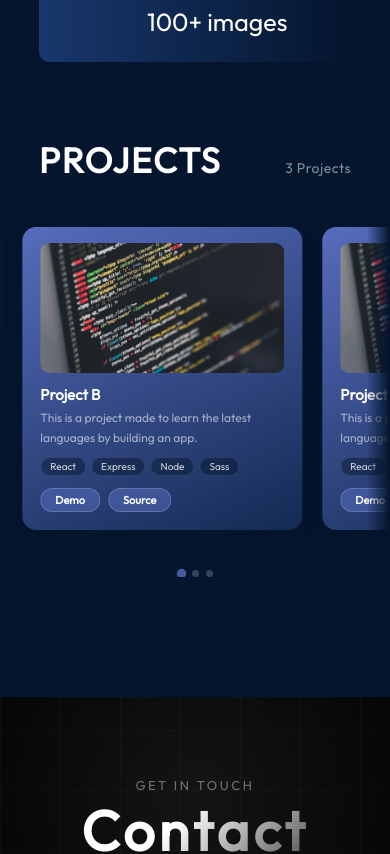
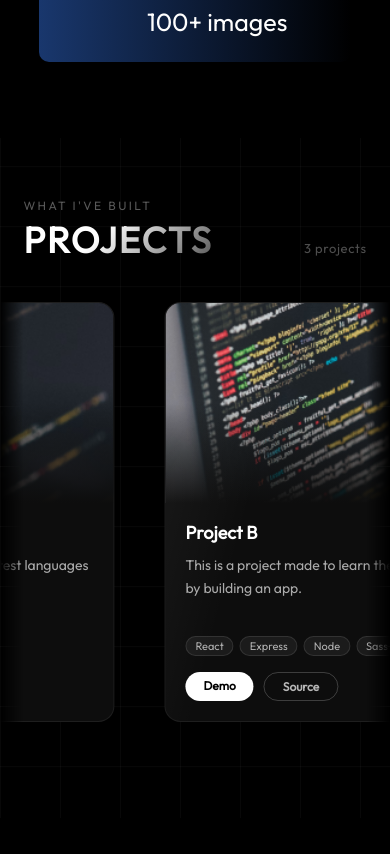
Before and after one commit to rutupatil0833/portfolio-website, a React (Vite) app in the folder react-portfolio-main/: page / in a window 390 px wide. Shown: the part 3960-4814 px from the top of the page. Built offline with nearby package versions, Linux system fonts and the light colour scheme.

Commit message:
Project Section

```diff
--- a/react-portfolio-main/src/components/Projects/ProjectCard.jsx
+++ b/react-portfolio-main/src/components/Projects/ProjectCard.jsx
@@ -7,6 +7,7 @@ export const ProjectCard = ({
 }) => {
   return (
     <div className={styles.card}>
+
       {active && (
         <div className={styles.activeBadge}>
           <span className={styles.activeDot} />
@@ -20,27 +21,32 @@ export const ProjectCard = ({
           alt={`Screenshot of ${title}`}
           className={styles.image}
         />
+        <div className={styles.imgOverlay} />
       </div>
 
+      <div className={styles.body}>
         <h3 className={styles.title}>{title}</h3>
         <p className={styles.description}>{description}</p>
 
         <ul className={styles.skills}>
           {skills.map((skill, id) => (
-          <li key={id} className={styles.skill}>
-            {skill}
-          </li>
+            <li key={id} className={styles.skill}>{skill}</li>
           ))}
         </ul>
 
         <div className={styles.links}>
-        <a href={demo} className={styles.link} target="_blank" rel="noreferrer">
+          <a href={demo} className={`${styles.link} ${styles.linkPrimary}`}
+             target="_blank" rel="noreferrer">
             Demo
           </a>
-        <a href={source} className={styles.link} target="_blank" rel="noreferrer">
+          <a href={source} className={`${styles.link} ${styles.linkGhost}`}
+             target="_blank" rel="noreferrer">
             Source
           </a>
         </div>
       </div>
+
+      <div className={styles.shimmer} />
+    </div>
   );
 };
--- a/react-portfolio-main/src/components/Projects/ProjectCard.module.css
+++ b/react-portfolio-main/src/components/Projects/ProjectCard.module.css
@@ -1,63 +1,54 @@
 @import "../../vars.css";
 
-/* ── card ── */
 .card {
-  flex: 0 0 280px;
-  border-radius: 14px;
-  background: linear-gradient(155deg, #576cbc 0%, #132a53 100%);
-  padding: 16px 18px 18px;
+  flex: 0 0 360px;
+  height: 420px;
+  border-radius: 16px;
+  background: #0d0d0d;
+  border: 1px solid rgba(255, 255, 255, 0.07);
   display: flex;
   flex-direction: column;
   position: relative;
   overflow: hidden;
   cursor: pointer;
-  box-shadow: 0 6px 20px rgba(4, 21, 45, 0.3);
   transition: transform 0.35s cubic-bezier(0.22, 1, 0.36, 1),
+              border-color 0.35s ease,
               box-shadow 0.35s ease;
+  margin: 0 10px;
 }
 
 .card:hover {
-  transform: translateY(-6px) scale(1.02);
-  box-shadow: 0 18px 36px rgba(4, 21, 45, 0.55);
+  transform: translateY(-8px) scale(1.02);
+  border-color: rgba(255, 255, 255, 0.18);
+  box-shadow: 0 24px 48px rgba(0, 0, 0, 0.6), 0 0 0 1px rgba(255, 255, 255, 0.06);
 }
 
-/* shimmer sweep on hover */
-.card::after {
-  content: "";
+.shimmer {
   position: absolute;
-  top: 0;
-  left: -80%;
-  width: 50%;
-  height: 100%;
-  background: linear-gradient(
-    90deg,
-    transparent,
-    rgba(255, 255, 255, 0.07),
-    transparent
-  );
+  inset: 0;
+  background: linear-gradient(105deg, transparent 40%, rgba(255, 255, 255, 0.04) 50%, transparent 60%);
+  background-size: 200% 100%;
+  background-position: -100% 0;
   pointer-events: none;
-}
-.card:hover::after {
-  animation: shimmer 0.7s ease forwards;
+  transition: background-position 0.6s ease;
 }
 
-@keyframes shimmer {
-  from { left: -80%; }
-  to   { left: 130%; }
+.card:hover .shimmer {
+  background-position: 200% 0;
 }
 
-/* ── active badge ── */
 .activeBadge {
   position: absolute;
   top: 10px;
   right: 10px;
+  z-index: 2;
   display: flex;
   align-items: center;
   gap: 4px;
   font-size: 10px;
   font-weight: 500;
   color: #a8ffcb;
-  background: rgba(0, 180, 80, 0.18);
+  background: rgba(0, 180, 80, 0.15);
   border: 0.5px solid rgba(0, 220, 100, 0.3);
   border-radius: 100px;
   padding: 2px 9px;
@@ -68,26 +59,16 @@
   height: 5px;
   border-radius: 50%;
   background: #00e667;
-  animation: pulse 1.6s ease-in-out infinite;
+  animation: pulseDot 1.6s ease-in-out infinite;
 }
 
-@keyframes pulse {
-  0%, 100% { opacity: 1;  transform: scale(1);   }
-  50%       { opacity: 0.4; transform: scale(0.7); }
-}
-
-/* ── image ── */
 .imgWrap {
+  position: relative;
   width: 100%;
-  height: 130px;
-  border-radius: 9px;
+  height: 200px;
   overflow: hidden;
-  background: rgba(255, 255, 255, 0.07);
-  margin-bottom: 12px;
-  transition: transform 0.4s ease;
-}
-.card:hover .imgWrap {
-  transform: scale(1.04);
+  background: #111;
+  flex-shrink: 0;
 }
 
 .image {
@@ -95,71 +76,106 @@
   height: 100%;
   object-fit: cover;
   display: block;
-  transition: transform 0.4s ease;
+  transition: transform 0.5s ease;
 }
 
-/* ── text ── */
+.card:hover .image {
+  transform: scale(1.06);
+}
+
+.imgOverlay {
+  position: absolute;
+  inset: 0;
+  background: linear-gradient(to bottom, transparent 50%, #0d0d0d 100%);
+  pointer-events: none;
+}
+
+.body {
+  display: flex;
+  flex-direction: column;
+  flex: 1;
+  padding: 18px 20px 20px;
+  gap: 10px;
+}
+
 .title {
-  font-size: 15px;
+  font-size: 18px;
   font-weight: 700;
   color: #ffffff;
-  margin-bottom: 4px;
   transition: color 0.2s;
 }
+
 .card:hover .title {
-  color: #b0c4ff;
+  color: #c8d8ff;
 }
 
 .description {
-  font-size: 12px;
-  font-weight: 400;
-  color: rgba(255, 255, 255, 0.58);
-  line-height: 1.6;
-  margin-bottom: 10px;
+  font-size: 14px;
+  color: rgba(255, 255, 255, 0.65);
+  line-height: 1.65;
   flex: 1;
 }
 
-/* ── skills ── */
 .skills {
   display: flex;
   flex-wrap: wrap;
-  gap: 5px;
+  gap: 6px;
   list-style: none;
-  margin-bottom: 12px;
 }
 
 .skill {
-  font-size: 10px;
-  color: rgba(255, 255, 255, 0.8);
-  background: rgba(4, 21, 45, 0.45);
+  font-size: 11px;
+  color: rgba(255, 255, 255, 0.65);
+  background: rgba(255, 255, 255, 0.06);
   border: 0.5px solid rgba(255, 255, 255, 0.1);
   border-radius: 100px;
   padding: 2px 9px;
   transition: background 0.2s, transform 0.2s;
 }
+
 .card:hover .skill {
-  background: rgba(87, 108, 188, 0.5);
+  background: rgba(255, 255, 255, 0.12);
   transform: translateY(-1px);
 }
 
-/* ── links ── */
 .links {
   display: flex;
-  gap: 8px;
+  gap: 10px;
+  margin-top: 6px;
 }
 
 .link {
-  font-size: 11px;
+  font-size: 12px;
   font-weight: 600;
+  text-decoration: none;
+  border-radius: 100px;
+  padding: 6px 18px;
+  transition: background 0.2s, transform 0.15s, color 0.2s;
+}
+
+.linkPrimary {
+  color: #000;
+  background: #ffffff;
+}
+
+.linkPrimary:hover {
+  background: #e0e0e0;
+  transform: scale(1.05);
+}
+
+.linkGhost {
+  color: rgba(255, 255, 255, 0.7);
+  background: transparent;
+  border: 0.5px solid rgba(255, 255, 255, 0.2);
+}
+
+.linkGhost:hover {
   color: #fff;
-  text-decoration: none;
-  background: rgba(87, 108, 188, 0.55);
-  border: 0.5px solid rgba(255, 255, 255, 0.18);
-  border-radius: 100px;
-  padding: 4px 14px;
-  transition: background 0.2s, transform 0.15s;
+  background: rgba(255, 255, 255, 0.08);
+  transform: scale(1.05);
 }
-.link:hover {
-  background: rgba(87, 108, 188, 0.9);
-  transform: scale(1.06);
+
+@keyframes pulseDot {
+  0%, 100% { opacity: 1; transform: scale(1); }
+  50% { opacity: 0.3; transform: scale(0.6); }
 }
--- a/react-portfolio-main/src/components/Projects/Projects.jsx
+++ b/react-portfolio-main/src/components/Projects/Projects.jsx
@@ -1,39 +1,51 @@
-import React, { useRef, useState } from "react";
+
+import React, { useRef, useState, useEffect } from "react";
 import styles from "./Projects.module.css";
 import projects from "../../data/projects.json";
 import { ProjectCard } from "./ProjectCard";
 
 export const Projects = () => {
-  const trackRef = useRef(null);
   const [paused, setPaused] = useState(false);
+  const sectionRef = useRef(null);
+
+  useEffect(() => {
+    const observer = new IntersectionObserver(
+      ([entry]) => {
+        if (entry.isIntersecting)
+          entry.target.classList.add(styles.visible);
+      },
+      { threshold: 0.15 }
+    );
+    if (sectionRef.current) observer.observe(sectionRef.current);
+    return () => observer.disconnect();
+  }, []);
 
   return (
-    <section className={styles.container} id="projects">
+    <section className={styles.container} id="projects" ref={sectionRef}>
+
+      {/* background grid */}
+      <div className={styles.grid} />
+
       <div className={styles.header}>
-        <h2 className={styles.title}>Projects</h2>
-        <span className={styles.count}>{projects.length} Projects</span>
+        <div className={styles.headerLeft}>
+          <span className={styles.eyebrow}>What I've built</span>
+          <h2 className={styles.title}>Projects</h2>
+        </div>
+        <span className={styles.count}>{projects.length} projects</span>
       </div>
 
       <div className={styles.viewport}>
         <div
           className={`${styles.track} ${paused ? styles.paused : ""}`}
-          ref={trackRef}
           onMouseEnter={() => setPaused(true)}
           onMouseLeave={() => setPaused(false)}
         >
-          {/* Duplicate array for seamless infinite loop */}
           {[...projects, ...projects].map((project, id) => (
             <ProjectCard key={id} project={project} />
           ))}
         </div>
       </div>
 
-      {/* Dot indicators */}
-      <div className={styles.dotsRow}>
-        {projects.map((_, i) => (
-          <span key={i} className={styles.dot} />
-        ))}
-      </div>
-    </section>
+        </section>
   );
 };
--- a/react-portfolio-main/src/components/Projects/Projects.module.css
+++ b/react-portfolio-main/src/components/Projects/Projects.module.css
@@ -1,66 +1,115 @@
 @import "../../vars.css";
 
-/* ── section ── */
 .container {
+  position: relative;
   margin-top: 76px;
-  color: var(--color-text);
-  overflow: hidden; /* clip the sliding track */
+  padding: 60px 0 80px;
+  background: #000;
+  overflow: hidden;
+  color: #fff;
 }
 
 .header {
   display: flex;
-  align-items: baseline;
+  align-items: flex-end;
   justify-content: space-between;
-  margin-left: 10%;
-  margin-right: 10%;
-  margin-bottom: 37px;
+  margin: 0 10% 40px;
+  opacity: 0;
+  transform: translateY(24px);
+  transition: opacity 0.7s ease, transform 0.7s ease;
+}
+
+.visible .header {
+  opacity: 1;
+  transform: translateY(0);
+}
+
+.headerLeft {
+  display: flex;
+  flex-direction: column;
+  gap: 4px;
+}
+
+.eyebrow {
+  font-size: 12px;
+  letter-spacing: 0.2em;
+  text-transform: uppercase;
+  color: rgba(255, 255, 255, 0.35);
 }
 
 .title {
-  font-size: 35px;
-  font-weight: 700;
-  letter-spacing: 1.75px;
+  font-size: 48px;
+  font-weight: 900;
+  letter-spacing: 2px;
   text-transform: uppercase;
+  background: linear-gradient(135deg, #fff 40%, #555 100%);
+  -webkit-background-clip: text;
+  -webkit-text-fill-color: transparent;
+  background-clip: text;
 }
 
 .count {
-  font-size: 14px;
+  font-size: 13px;
   font-weight: 400;
-  opacity: 0.5;
-  letter-spacing: 0.5px;
+  color: rgba(255, 255, 255, 0.3);
+  letter-spacing: 0.05em;
+  padding-bottom: 6px;
 }
 
-/* ── slider ── */
+.grid {
+  position: absolute;
+  inset: 0;
+  background-image:
+    linear-gradient(rgba(255, 255, 255, 0.03) 1px, transparent 1px),
+    linear-gradient(90deg, rgba(255, 255, 255, 0.03) 1px, transparent 1px);
+  background-size: 60px 60px;
+  pointer-events: none;
+  z-index: 0;
+  animation: gridScroll 14s linear infinite;
+}
+
 .viewport {
+  position: relative;
+  z-index: 1;
   width: 100%;
   overflow: hidden;
   padding: 8px 0 16px;
-  /* fade edges */
-  -webkit-mask-image: linear-gradient(
-    to right,
-    transparent 0%,
-    black 6%,
-    black 94%,
-    transparent 100%
-  );
-  mask-image: linear-gradient(
-    to right,
-    transparent 0%,
-    black 6%,
-    black 94%,
-    transparent 100%
-  );
+  mask-image: linear-gradient(to right, transparent 0%, black 6%, black 94%, transparent 100%);
+  -webkit-mask-image: linear-gradient(to right, transparent 0%, black 6%, black 94%, transparent 100%);
 }
 
 .track {
   display: flex;
-  gap: 20px;
+  gap: 30px;
   width: max-content;
-  animation: scrollLeft 30s linear infinite;
+  animation: scrollLeft 40s linear infinite;
 }
 
 .track.paused {
   animation-play-state: paused;
+}
+
+.dotsRow {
+  position: relative;
+  z-index: 1;
+  display: flex;
+  justify-content: center;
+  gap: 7px;
+  margin-top: 28px;
+}
+
+.dot {
+  width: 6px;
+  height: 6px;
+  border-radius: 50%;
+  background: rgba(255, 255, 255, 0.2);
+  transition: opacity 0.3s, transform 0.3s;
+}
+
+.dotActive {
+  background: #ffffff;
+  transform: scale(1.4);
+  opacity: 1;
 }
 
 @keyframes scrollLeft {
@@ -68,25 +117,12 @@
   100% { transform: translateX(-50%); }
 }
 
-/* ── dot indicators ── */
-.dotsRow {
-  display: flex;
-  justify-content: center;
-  gap: 7px;
-  margin-top: 24px;
+@keyframes gridScroll {
+  from { background-position: 0 0; }
+  to   { background-position: 0 60px; }
 }
 
-.dot {
-  width: 7px;
-  height: 7px;
-  border-radius: 50%;
-  background: var(--color-text);
-  opacity: 0.2;
-  transition: opacity 0.3s, transform 0.3s;
+@media screen and (max-width: 830px) {
+  .title { font-size: 36px; }
+  .header { margin: 0 6% 32px; }
 }
-
-.dot:first-child {
-  opacity: 0.8;
-  transform: scale(1.35);
-  background: #576cbc;
-}
--- a/react-portfolio-main/src/vars.css
+++ b/react-portfolio-main/src/vars.css
@@ -4,7 +4,7 @@
   --color-primary: #576cbc;
   --color-secondary: #19376d;
   --color-dark: #0b2447;
-  --color-bg: #04152d;
+  --color-bg: #000;
 
   /* Fonts */
   --font-roboto: "Roboto";
```
Lines whose indentation alone changed are shown as unchanged.
